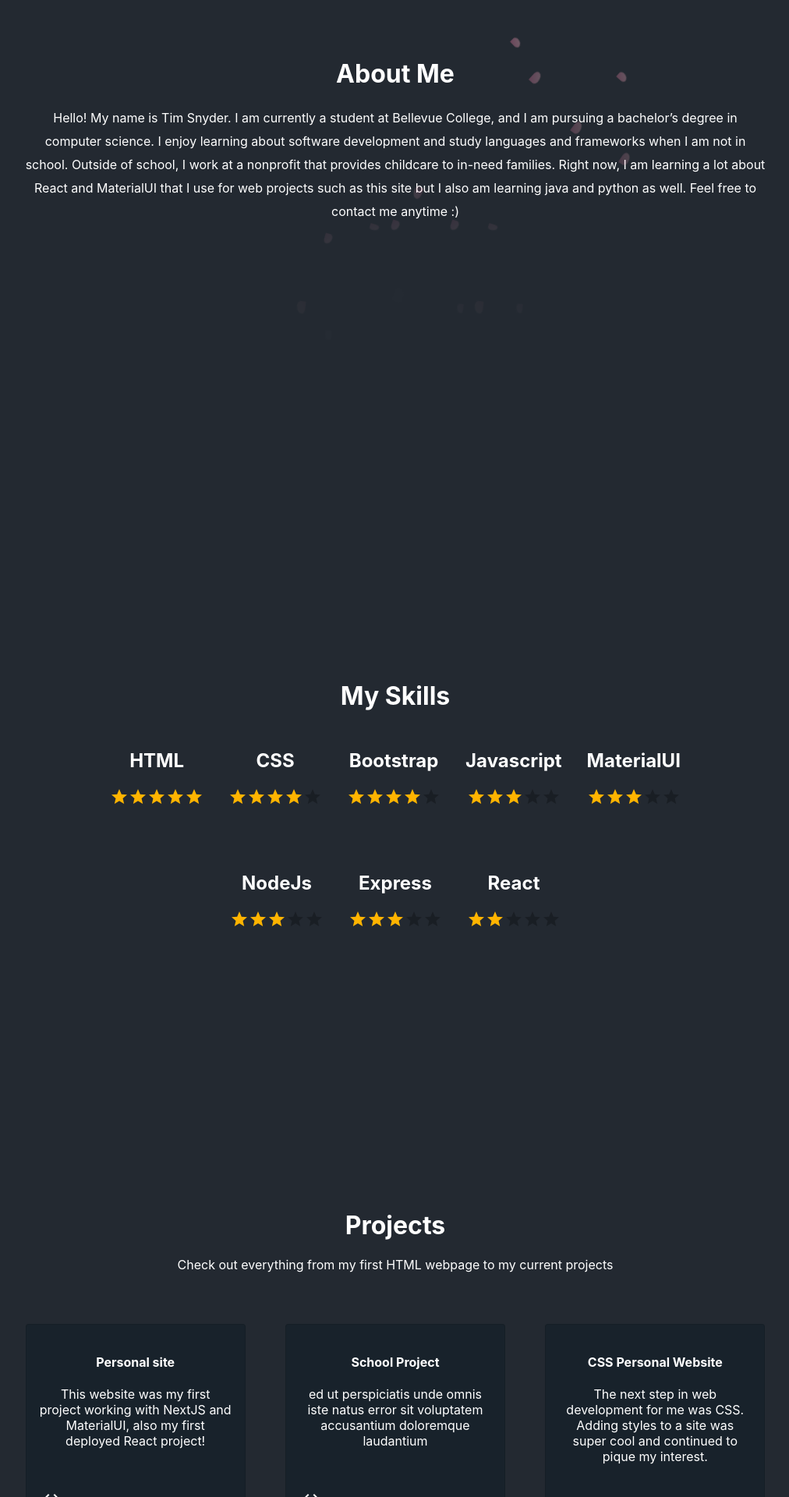
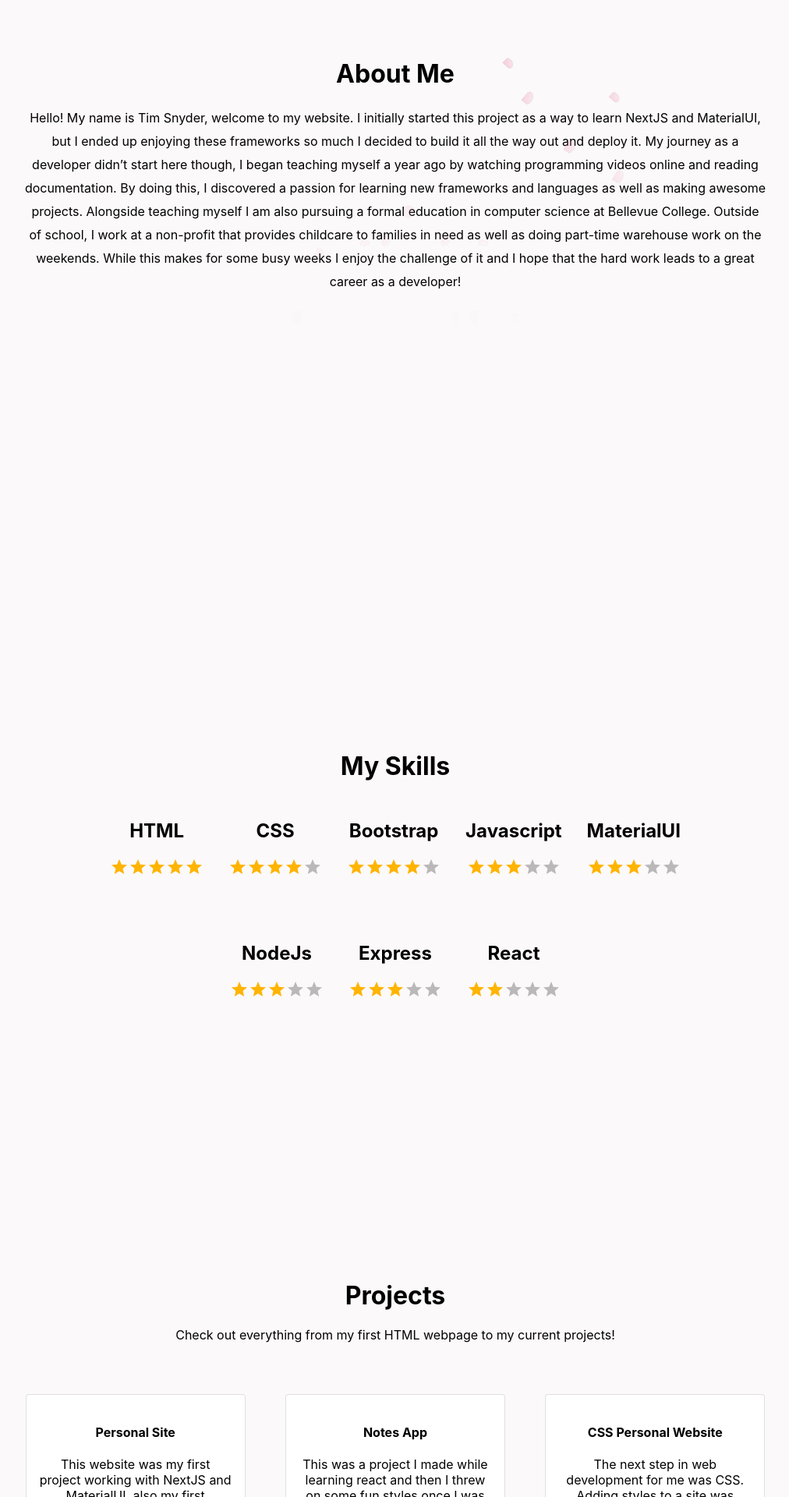
Before and after one commit to TimJSnyder/PersonalSite, a Next.js app: page / in a window 1280 px wide. Shown: the part 280-2200 px from the top of the page at 78% size, without its empty margins (133-1145 px from the left). Built offline with nearby package versions, Linux system fonts and the light colour scheme.

Commit message:
Changed up some of the words and default theme of site.

```diff
--- a/Components/About.js
+++ b/Components/About.js
@@ -7,13 +7,19 @@ export default function About() {
       <Container className="aboutContainer padding">
         <h1 className="textCenter">About Me</h1>
         <p className="aboutParagraph">
-          Hello! My name is Tim Snyder. I am currently a student at Bellevue College,
-          and I am pursuing a bachelor’s degree in computer science. I enjoy learning
-          about software development and study languages and frameworks when I am not in school.
-          Outside of school, I work at a nonprofit that provides childcare to in-need families.
-          Right now, I am learning a lot about React and MaterialUI that I use for web projects
-          such as this site but I also am learning java and python as well. Feel free to contact
-          me anytime :)
+          Hello! My name is Tim Snyder, welcome to my website. I initially started
+          this project as a way to learn NextJS and MaterialUI, but I ended up
+          enjoying these frameworks so much I decided to build it all the way
+          out and deploy it. My journey as a developer didn’t start here though,
+          I began teaching myself a year ago by watching programming videos
+          online and reading documentation. By doing this, I discovered a
+          passion for learning new frameworks and languages as well as making
+          awesome projects. Alongside teaching myself I am also pursuing a
+          formal education in computer science at Bellevue College.
+          Outside of school, I work at a non-profit that provides childcare
+          to families in need as well as doing part-time warehouse work on
+          the weekends. While this makes for some busy weeks I enjoy the
+          challenge of it and I hope that the hard work leads to a great career as a developer!
         </p>
       </Container>
 
--- a/Components/Appbar.js
+++ b/Components/Appbar.js
@@ -12,7 +12,9 @@ import { useDispatch, useSelector } from 'react-redux';
 
 export default function Appbar() {
   const dispatch = useDispatch();
-  const toggleTheme = () => { dispatch({ type: 'TOGGLE_THEME' }); };
+  const toggleTheme = () => {
+    dispatch({ type: 'TOGGLE_THEME' });
+  };
   const theme = useSelector((state) => state.theme);
 
   return (
--- a/Components/Mail.js
+++ b/Components/Mail.js
@@ -116,7 +116,7 @@ function Mail() {
           <Button onClick={handleClose} color="primary" variant="outlined">
             Cancel
           </Button>
-          <Button onClick={handleSend} color="primary" variant="contained">
+          <Button onClick={handleSend} color="primary" variant="contained" disableElevation>
             Send
           </Button>
         </DialogActions>
--- a/Components/projects/Card.js
+++ b/Components/projects/Card.js
@@ -2,7 +2,6 @@ import React from 'react';
 import {
   Card,
   Container,
-  CardActions,
   CardContent,
   Tooltip,
   useTheme,
@@ -34,15 +33,6 @@ function ProjectCard({ name, description, link }) {
               {description}
             </p>
           </CardContent>
-
-          <CardActions>
-            <Tooltip title="View on Github">
-              <IconButton href={link} target="_blank">
-                <CodeIcon style={{ color: theme.palette.secondary.contrastText }} />
-              </IconButton>
-            </Tooltip>
-          </CardActions>
-
         </Card>
       </Slide>
     </Container>
--- a/Components/projects/ProjectList.js
+++ b/Components/projects/ProjectList.js
@@ -1,15 +1,15 @@
 const list = [
   {
     key: 1,
-    name: 'Personal site',
+    name: 'Personal Site',
     description: 'This website was my first project working with NextJS and MaterialUI, also my first deployed React project!',
     link: 'https://github.com/TimJSnyder/PersonalSite',
   },
   {
     key: 2,
-    name: 'School Project',
-    description: 'ed ut perspiciatis unde omnis iste natus error sit voluptatem accusantium doloremque laudantium',
-    link: 'https://github.com/ItsTeeJay',
+    name: 'Notes App',
+    description: 'This was a project I made while learning react and then I threw on some fun styles once I was done!',
+    link: 'https://github.com/TimJSnyder/Notes',
   },
   {
     key: 3,
--- a/Components/projects/Projects.js
+++ b/Components/projects/Projects.js
@@ -5,7 +5,7 @@ function ProjectsCard() {
   return (
     <>
       <h1 id="projects" className="textCenter">Projects</h1>
-      <p className="textCenter">Check out everything from my first HTML webpage to my current projects</p>
+      <p className="textCenter">Check out everything from my first HTML webpage to my current projects!</p>
       <div className="flexWrap">
         {list.map((listItem) => (
           <Card
--- a/redux/reducers/index.js
+++ b/redux/reducers/index.js
@@ -1,7 +1,7 @@
 import cloneDeep from 'lodash.clonedeep';
 
 const initialState = {
-  theme: 'dark',
+  theme: 'light',
 };
 
 const basicReducer = (state = initialState, { type, payload }) => {
--- a/styles/card.css
+++ b/styles/card.css
@@ -5,6 +5,8 @@
 }
 .card {
   min-height: 250px;
+  max-height: 250px;
+  display: flex;
 }
 .cardTitle {
   font-size: 14;
```
